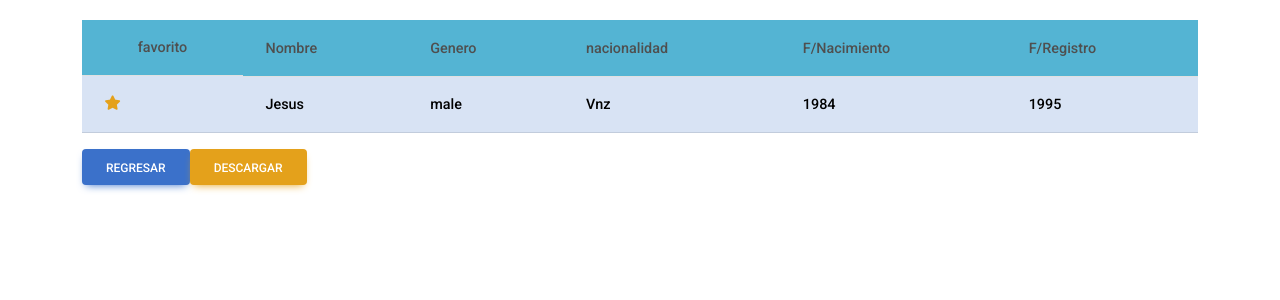
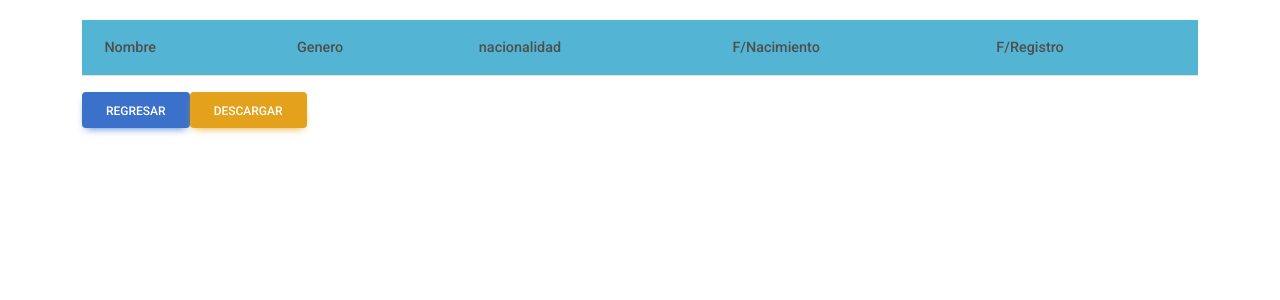
Before and after one commit to JesusNunezFT/PerfilesFiltradosDeUnaApi, a React (Vite) app: page /favoritos in a window 1280 px wide. Shown: the top 300 px of the page. Built offline with nearby package versions, Linux system fonts and the light colour scheme.

Commit message:
favoritos funcionando

```diff
--- a/src/pages/Favoritos.jsx
+++ b/src/pages/Favoritos.jsx
@@ -11,16 +11,47 @@ import {
 } from "mdb-react-ui-kit";
 import React from "react";
 import { useNavigate } from "react-router-dom";
+import { useEffect, useState } from "react";
 
 export default function Favoritos() {
   const navigate = useNavigate();
 
+  let [favoritos, setFavoritos] = useState([]);
+
+  useEffect(() => {
+    let Perfiles_Favoritos = [];
+    // Buscamos en el localStorage los 80 perfiles
+    let perfilesEnLocalTxt = localStorage.getItem("profiles");
+    // Si se encontró algo, entramos al if:
+    if (perfilesEnLocalTxt) {
+      // Convertimos los perfiles de texto a objeto
+      let perfilesEnLocal = JSON.parse(perfilesEnLocalTxt);
+      // Ahora vamos a revisar cada uno de los perfiles:
+      for (let perfil of perfilesEnLocal) {
+        // convertimos el perfil a texto
+        let nombreDelPerfil = JSON.stringify(perfil);
+        // revisamos si este texto está guardado en localstorage:
+        if (localStorage.getItem(nombreDelPerfil)) {
+          // si está guardado, nos lo traemos:
+          let PosiblePerfilFavorito = JSON.parse(
+            localStorage.getItem(nombreDelPerfil)
+          );
+          // revisamos si este perfil es favorito:
+          if (PosiblePerfilFavorito.estrella === true) {
+            Perfiles_Favoritos.push(PosiblePerfilFavorito);
+          }
+        }
+      }
+    }
+    setFavoritos(Perfiles_Favoritos);
+  }, []);
+
   return (
+
     <MDBContainer>
       <MDBTable>
         <MDBTableHead className="bg-info ">
           <tr>
-          <th className=" d-flex justify-content-center">favorito</th>
             <th scope="col">Nombre</th>
             <th scope="col">Genero</th>
             <th scope="col">nacionalidad</th>
@@ -28,23 +59,20 @@ export default function Favoritos() {
             <th scope="col">F/Registro</th>
           </tr>
         </MDBTableHead>
-
-      <MDBTableBody className="table-primary bg-light ">
-        <tr>
-          <th scope="row">
-            <MDBIcon fas icon="star" className="text-warning" />
-          </th>
-          <th>Jesus</th>
-          <th>male</th>
-          <th>Vnz</th>
-          <th>1984</th>
-          <th>1995</th>
+        <MDBTableBody className="table-primary bg-light">
+          {favoritos.map((profile, index) => {
+              return (
+                <tr key={index}>
+                  <td>{profile.perfil.name.first}</td>
+                  <td>{profile.perfil.gender}</td>
+                  <td>{profile.perfil.nat}</td>
+                  <td>{profile.perfil.dob.date}</td>
+                  <td>{profile.perfil.registered.date}</td>
                 </tr>
+              );
+            })}
         </MDBTableBody>
-
-
       </MDBTable>
-
       <button
         onClick={() => navigate(-1)}
         type="button"
@@ -52,7 +80,6 @@ export default function Favoritos() {
       >
         Regresar
       </button>
-
       <button type="button" className="btn btn-warning">
         Descargar
       </button>
```
Lines whose indentation alone changed are shown as unchanged.
